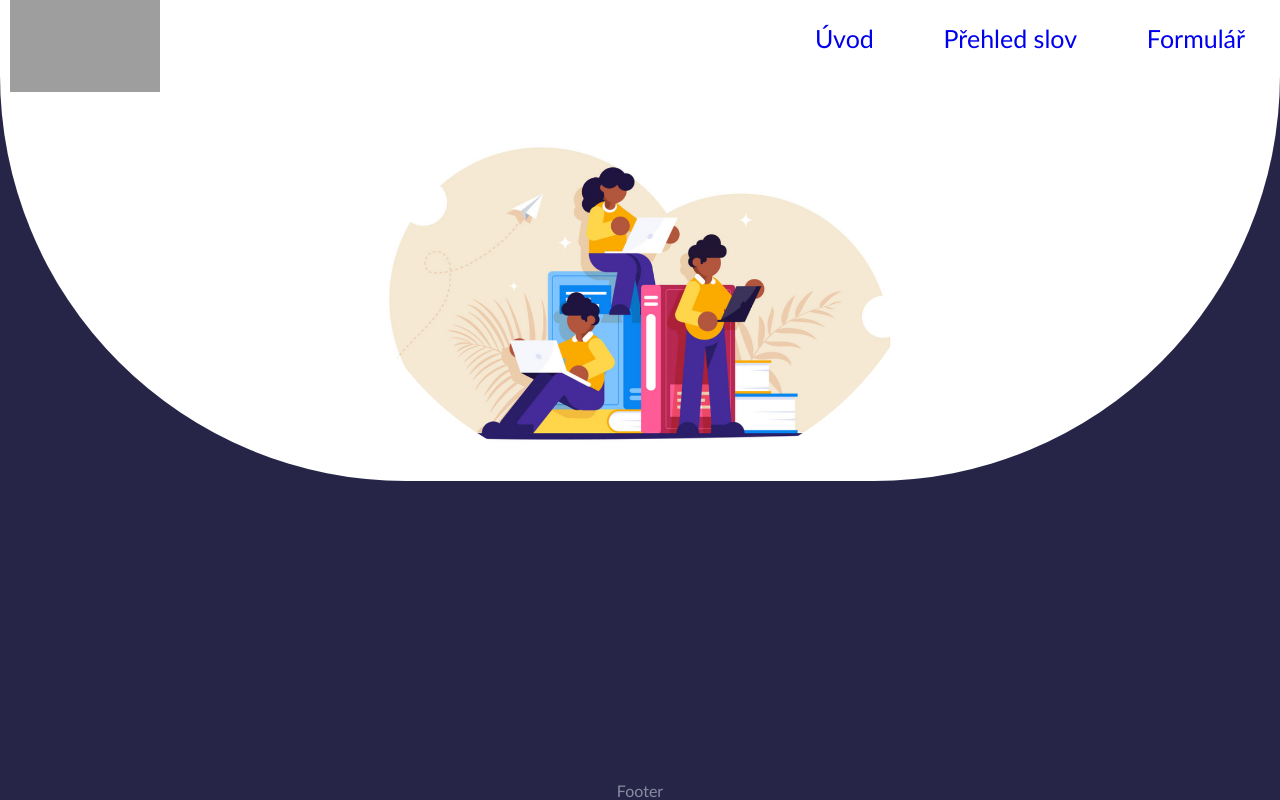
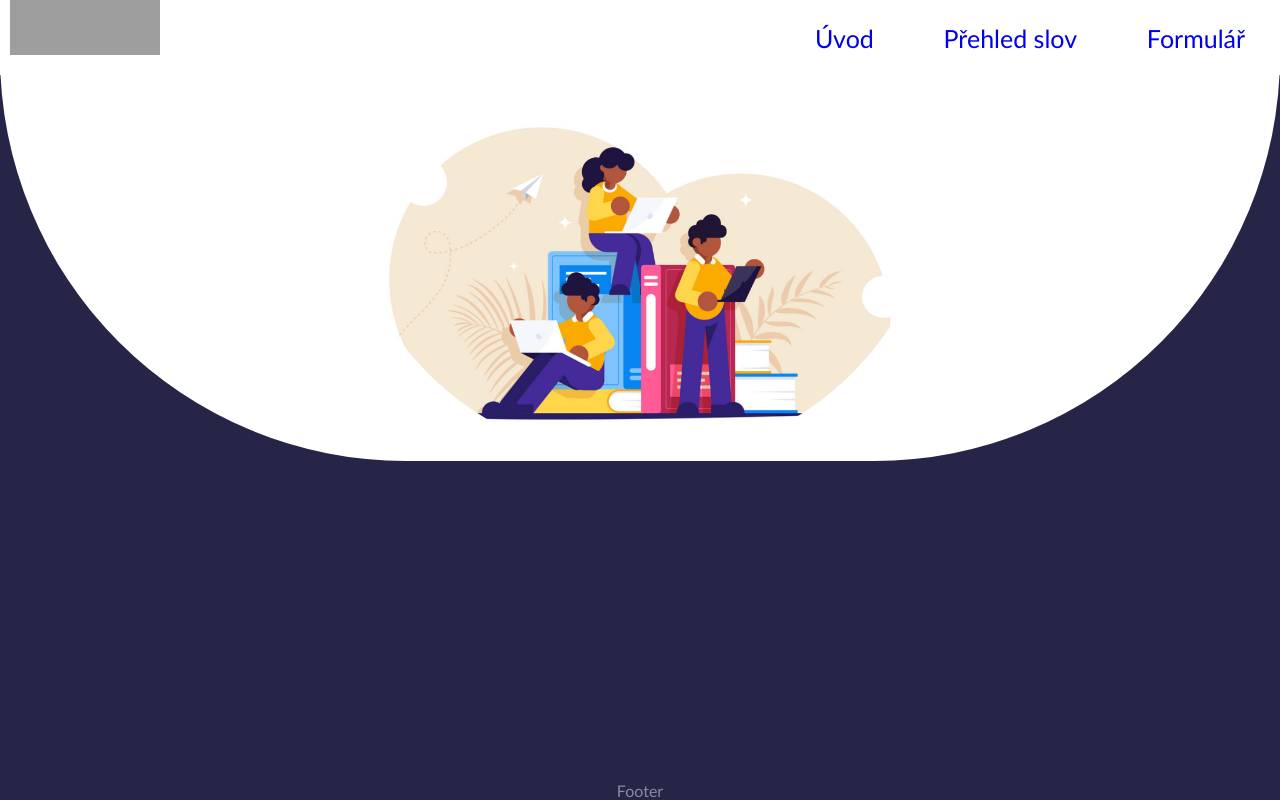
Before and after one commit to DenisaZem/my-lexicon, a React (Create React App) app: page / in a window 1280 px wide. Built offline with nearby package versions, Linux system fonts and the light colour scheme; grey boxes are pictures that could not be loaded.

Commit message:
Fix style

```diff
--- a/src/scss/layouts/introPage.scss
+++ b/src/scss/layouts/introPage.scss
@@ -11,13 +11,16 @@
     .mainWall__whiteBoard {}
         background-color: rgb(255, 255, 255);
         border-radius: 0 0 700px 700px;
+        width: 100%;
+        position: relative;
+        top: -20px;
+        z-index: 0;
 
         @media screen and (max-width: 600px) {
             .mainWall__peopleImage,
             .mainWall__peopleImage {
                 width: 300px;
             }
-
         }
 
 }
```
